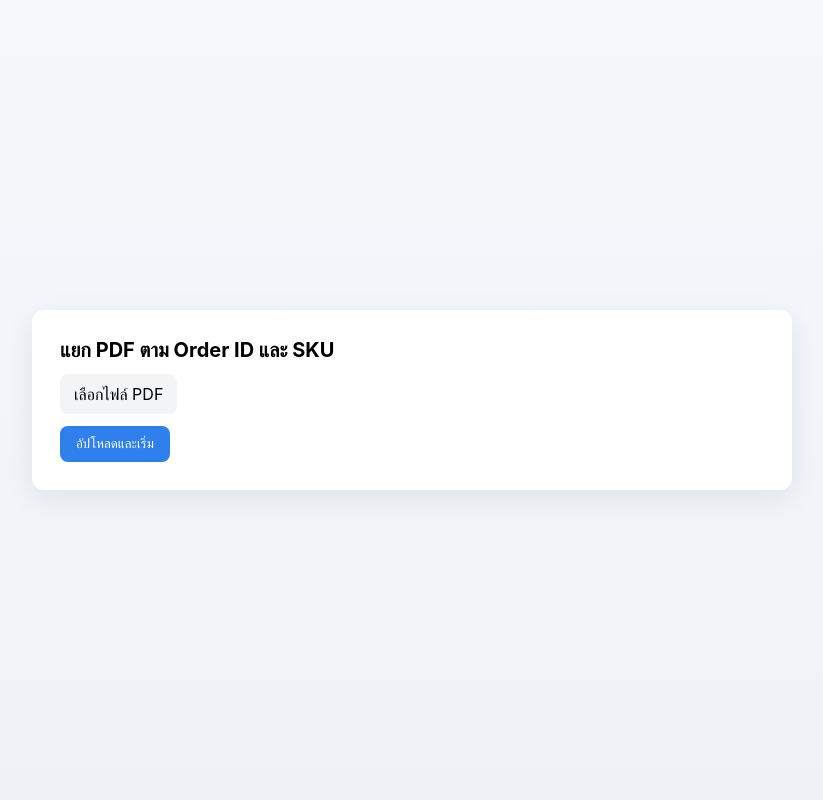
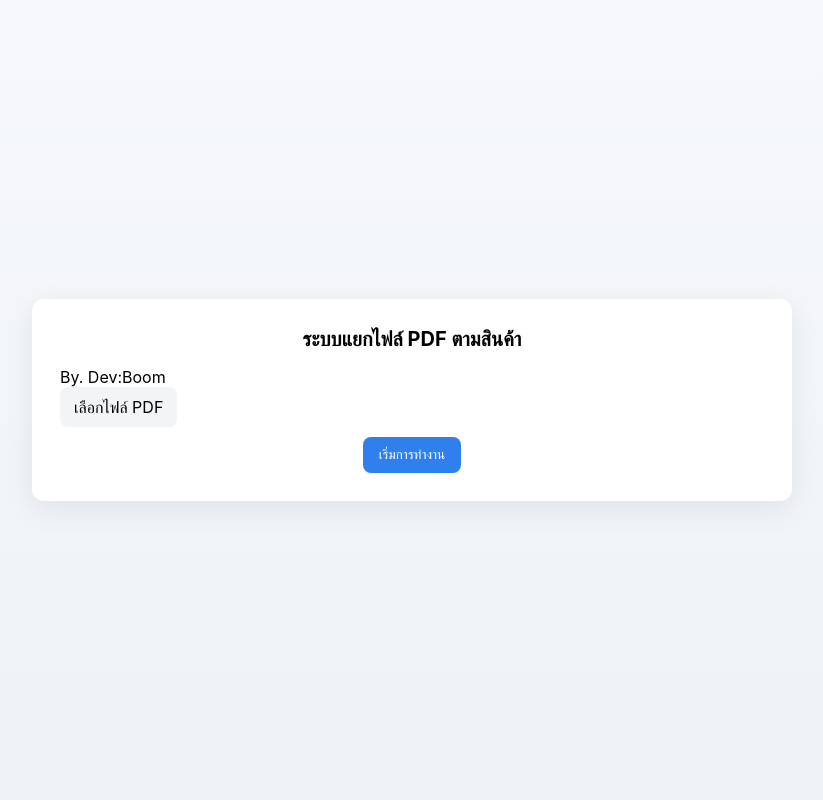
Before and after one commit to naigolf/labwlbook, a Flask app: page / in a window 1280 px wide. Shown: the whole page, without its empty margins (228-1051 px from the left). Run offline with Flask 3, Linux system fonts and the light colour scheme.

Commit message:
Update index.html

```diff
--- a/templates/index.html
+++ b/templates/index.html
@@ -5,18 +5,37 @@
   <meta name="viewport" content="width=device-width,initial-scale=1" />
   <title>PDF Split by Order & SKU</title>
   <link rel="stylesheet" href="/static/style.css">
+  <style>
+    /* เพิ่มเฉพาะนี้ */
+    body {
+      display: flex;
+      flex-direction: column;
+      align-items: center;
+      justify-content: center;
+      min-height: 100vh;
+    }
+    h1 {
+      text-align: center;
+      margin-bottom: 16px;
+    }
+    .actions {
+      display: flex;
+      justify-content: center;
+      margin-top: 10px;
+    }
+  </style>
 </head>
 <body>
   <div class="card">
-    <h1>แยก PDF ตาม Order ID และ SKU</h1>
-
+    <h1>ระบบแยกไฟล์ PDF ตามสินค้า</h1>
+<div>By. Dev:Boom</div>
     <form id="upload-form">
       <label class="file-label">
         เลือกไฟล์ PDF
         <input type="file" name="file" accept="application/pdf" required>
       </label>
       <div class="actions">
-        <button class="btn" type="submit">อัปโหลดและเริ่ม</button>
+        <button class="btn" type="submit">เริ่มการทำงาน</button>
       </div>
     </form>
 
@@ -58,7 +77,6 @@ form.addEventListener('submit', async (e) => {
   const fd = new FormData();
   fd.append('file', files[0]);
 
-  // start upload
   statusPanel.style.display = 'block';
   statusText.textContent = 'กำลังอัปโหลด...';
   messageDiv.textContent = '';
@@ -80,14 +98,11 @@ form.addEventListener('submit', async (e) => {
   fileList.innerHTML = '';
   downloadArea.innerHTML = '';
 
-  // poll
   if (pollInterval) clearInterval(pollInterval);
   pollInterval = setInterval(async () => {
     try {
       const st = await fetch(statusUrl);
-      if (!st.ok) {
-        throw new Error('Status fetch failed');
-      }
+      if (!st.ok) throw new Error('Status fetch failed');
       const info = await st.json();
       statusText.textContent = info.status;
       const prog = info.progress || 0;
@@ -95,7 +110,6 @@ form.addEventListener('submit', async (e) => {
       progressPercent.textContent = prog + '%';
       messageDiv.textContent = info.message || '';
 
-      // update file list
       fileList.innerHTML = '';
       (info.files || []).forEach(f => {
         const li = document.createElement('li');
@@ -109,7 +123,7 @@ form.addEventListener('submit', async (e) => {
         downloadArea.innerHTML = `<a class="btn" href="${info.zip}">ดาวน์โหลดทั้งหมด (ZIP)</a>`;
       } else if (info.status === 'error') {
         clearInterval(pollInterval);
-        messageDiv.textContent += '\\nมีข้อผิดพลาดในการประมวลผล';
+        messageDiv.textContent += '\nมีข้อผิดพลาดในการประมวลผล';
       }
     } catch (err) {
       console.error(err);
```
